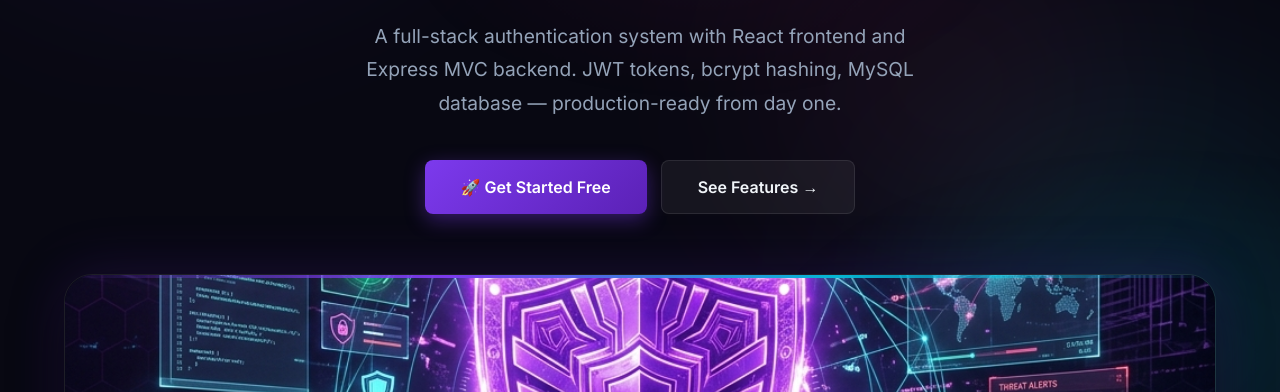
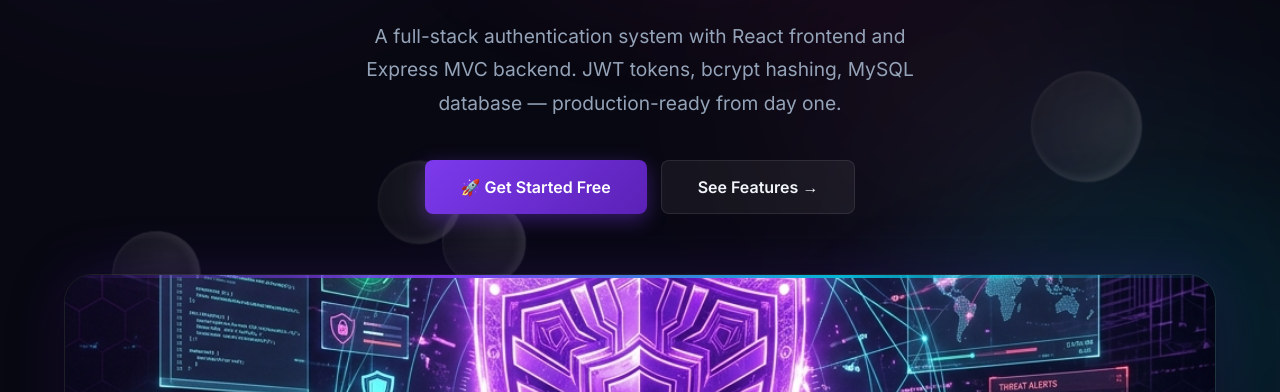
Before and after one commit to Vedantsathawane/anti_ved01, a React (Vite) app in the folder client/: page / in a window 1280 px wide. Shown: the part 408-800 px from the top of the page. Built offline with nearby package versions, Linux system fonts and the light colour scheme; no server answers.

Commit message:
Feat: implement premium glassmorphic floating bubbles background in client for dark and light modes

```diff
--- a/client/src/App.jsx
+++ b/client/src/App.jsx
@@ -14,6 +14,40 @@ import Dashboard    from './pages/Dashboard';
 import NotFoundPage from './pages/NotFoundPage';
 
 import './index.css';
+
+const BubbleBackground = () => {
+  const [bubbles, setBubbles] = useState([]);
+
+  useEffect(() => {
+    // Generate 15 premium floating bubbles with randomized specs
+    const list = Array.from({ length: 15 }).map((_, i) => ({
+      id: i,
+      size: Math.floor(Math.random() * 80) + 30, // 30px to 110px
+      left: Math.random() * 100, // 0% to 100%
+      duration: Math.floor(Math.random() * 10) + 12, // 12s to 22s
+      delay: Math.random() * 8 // 0s to 8s
+    }));
+    setBubbles(list);
+  }, []);
+
+  return (
+    <div className="bubble-container">
+      {bubbles.map((b) => (
+        <div
+          key={b.id}
+          className="bubble"
+          style={{
+            width: `${b.size}px`,
+            height: `${b.size}px`,
+            left: `${b.left}%`,
+            animationDuration: `${b.duration}s`,
+            animationDelay: `${b.delay}s`
+          }}
+        />
+      ))}
+    </div>
+  );
+};
 
 function App() {
   const [user,    setUser]    = useState(null);
@@ -48,7 +82,7 @@ function App() {
   if (loading) {
     return (
       <>
-        <div className="bg-animated" /><div className="orb orb-1" /><div className="orb orb-2" />
+        <div className="bg-animated" /><BubbleBackground /><div className="orb orb-1" /><div className="orb orb-2" />
         <div style={{ display:'flex', alignItems:'center', justifyContent:'center', minHeight:'100vh' }}>
           <span className="btn-spinner" style={{ width:36, height:36, borderWidth:3 }} />
         </div>
@@ -59,6 +93,7 @@ function App() {
   return (
     <BrowserRouter>
       <div className="bg-animated" />
+      <BubbleBackground />
       <div className="orb orb-1" />
       <div className="orb orb-2" />
       <div className="orb orb-3" />
--- a/client/src/index.css
+++ b/client/src/index.css
@@ -495,3 +495,51 @@ img { max-width: 100%; display: block; }
   .stats-strip { grid-template-columns:1fr; }
   .cta-section { padding:50px 24px; }
 }
+
+/* ── Floating Bubbles Background ─────────────────────────── */
+.bubble-container {
+  position: fixed;
+  inset: 0;
+  overflow: hidden;
+  z-index: 0;
+  pointer-events: none;
+}
+
+.bubble {
+  position: absolute;
+  bottom: -150px;
+  border-radius: 50%;
+  background: radial-gradient(circle at 30% 30%, rgba(255, 255, 255, 0.12), rgba(255, 255, 255, 0.02));
+  border: 1px solid rgba(255, 255, 255, 0.09);
+  box-shadow: 0 8px 32px 0 rgba(31, 38, 135, 0.04),
+              inset 0 4px 8px 0 rgba(255, 255, 255, 0.15);
+  backdrop-filter: blur(1px);
+  -webkit-backdrop-filter: blur(1px);
+  animation: floatBubble 16s infinite linear;
+  pointer-events: none;
+}
+
+/* Light mode overrides for bubbles to make them look stunning, like beautiful translucent glass water drops */
+[data-theme="light"] .bubble {
+  background: radial-gradient(circle at 30% 30%, rgba(124, 58, 237, 0.07), rgba(6, 182, 212, 0.02));
+  border: 1px solid rgba(124, 58, 237, 0.12);
+  box-shadow: 0 8px 32px 0 rgba(124, 58, 237, 0.03),
+              inset 0 4px 8px 0 rgba(255, 255, 255, 0.4);
+}
+
+@keyframes floatBubble {
+  0% {
+    transform: translateY(0) scale(1) rotate(0deg);
+    opacity: 0;
+  }
+  10% {
+    opacity: 0.7;
+  }
+  90% {
+    opacity: 0.7;
+  }
+  100% {
+    transform: translateY(-120vh) scale(1.1) rotate(360deg);
+    opacity: 0;
+  }
+}
```
